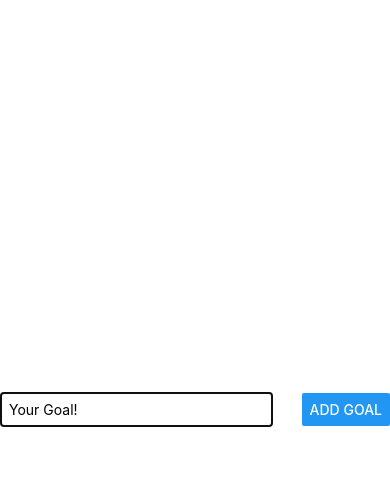
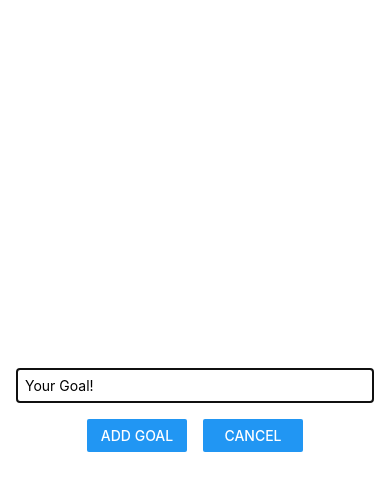
Before and after one commit to vickyruud/RNCourse, a React Native app: screen / in a window 390 px wide. Both pictures are taken after a click on the button "ADD NEW GOAL". Shown: the top 490 px of the page. Built offline with nearby package versions, Linux system fonts and the light colour scheme.

Commit message:
add styles to modal

```diff
--- a/components/GoalInput.js
+++ b/components/GoalInput.js
@@ -22,7 +22,14 @@
           placeholder="Your Goal!"
           value={enteredGoalText}
         />
-        <Button onPress={addGoalHandler} title="Add Goal" />
+        <View style={styles.buttonContainer}>
+          <View style={styles.button}>
+            <Button title="Add Goal" onPress={addGoalHandler} />
+          </View>
+          <View style={styles.button}>
+            <Button title="Cancel" />
+          </View>
+        </View>
       </View>
     </Modal>
   );
@@ -31,18 +38,26 @@
 const styles = StyleSheet.create({
   inputContainer: {
     flex: 1,
-    flexDirection: "row",
-    justifyContent: "space-between",
+    flexDirection: "column",
+    justifyContent: "center",
     alignItems: "center",
     marginBottom: 24,
+    padding: 16,
     borderBottomWidth: 1,
     borderBottomColor: "#234FC7",
   },
   textInput: {
     borderWidth: 1,
     borderColor: "#234FC7",
-    width: "70%",
-    marginRight: 8,
+    width: "100%",
     padding: 8,
   },
+  buttonContainer: {
+    flexDirection: "row",
+    marginTop: 16,
+  },
+  button: {
+    width: 100,
+    marginHorizontal: 8,
+  },
 });
```
